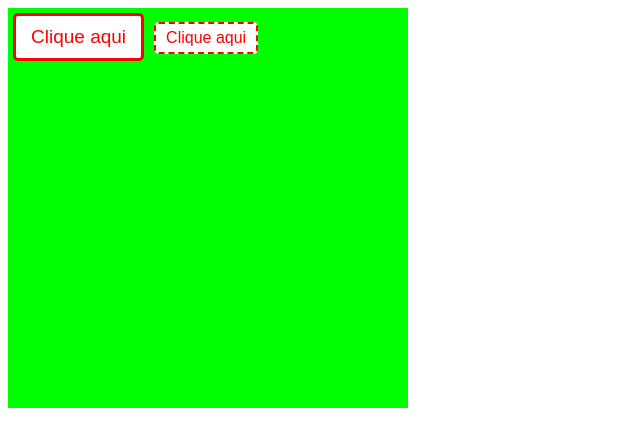
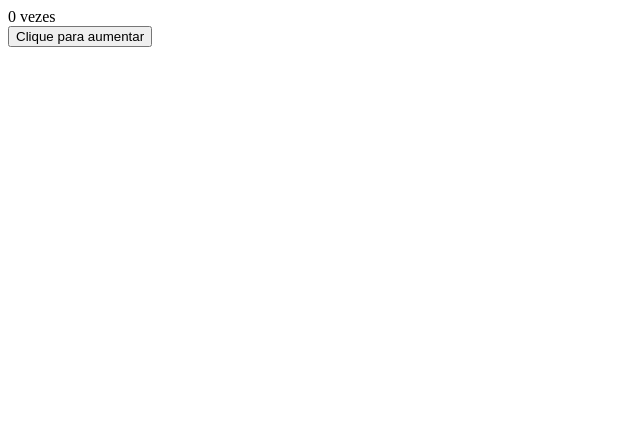
Before and after one commit to LuizPedroSM/b7web-reactjs, a React (Create React App) app: page / in a window 1280 px wide. Shown: the top 446 px of the page, without its empty margins (0-640 px from the left). Built offline with nearby package versions, Linux system fonts and the light colour scheme.

Commit message:
useState

```diff
--- a/src/App.js
+++ b/src/App.js
@@ -1,34 +1,18 @@
-import React from "react";
+import React, { useState } from "react";
 import styled from "styled-components";
 
-const Site = styled.div`
-  width: 400px;
-  height: 400px;
-  background-color: #00ff00;
-`;
+function App() {
+  const [contagem, setContagem] = useState(0);
 
-const Botao = styled.button`
-  font-size: 19px;
-  padding: 10px 15px;
-  border: 3px solid #f00;
-  color: #f00;
-  background-color: #fff;
-  margin: 5px;
-  border-radius: 5px;
-`;
+  const botaoAction = () => {
+    setContagem(contagem + 1);
+  };
 
-const BotaoPequeno = styled(Botao)`
-  padding: 5px 10px;
-  font-size: 16px;
-  border: 2px dashed #f00;
-`;
-
-function App() {
   return (
-    <Site>
-      <Botao>Clique aqui</Botao>
-      <BotaoPequeno>Clique aqui</BotaoPequeno>
-    </Site>
+    <>
+      <div>{contagem} vezes</div>
+      <button onClick={botaoAction}>Clique para aumentar</button>
+    </>
   );
 }
 
```
Also changed, not shown: 1 other file (tests, documents, lock files or other folders).
